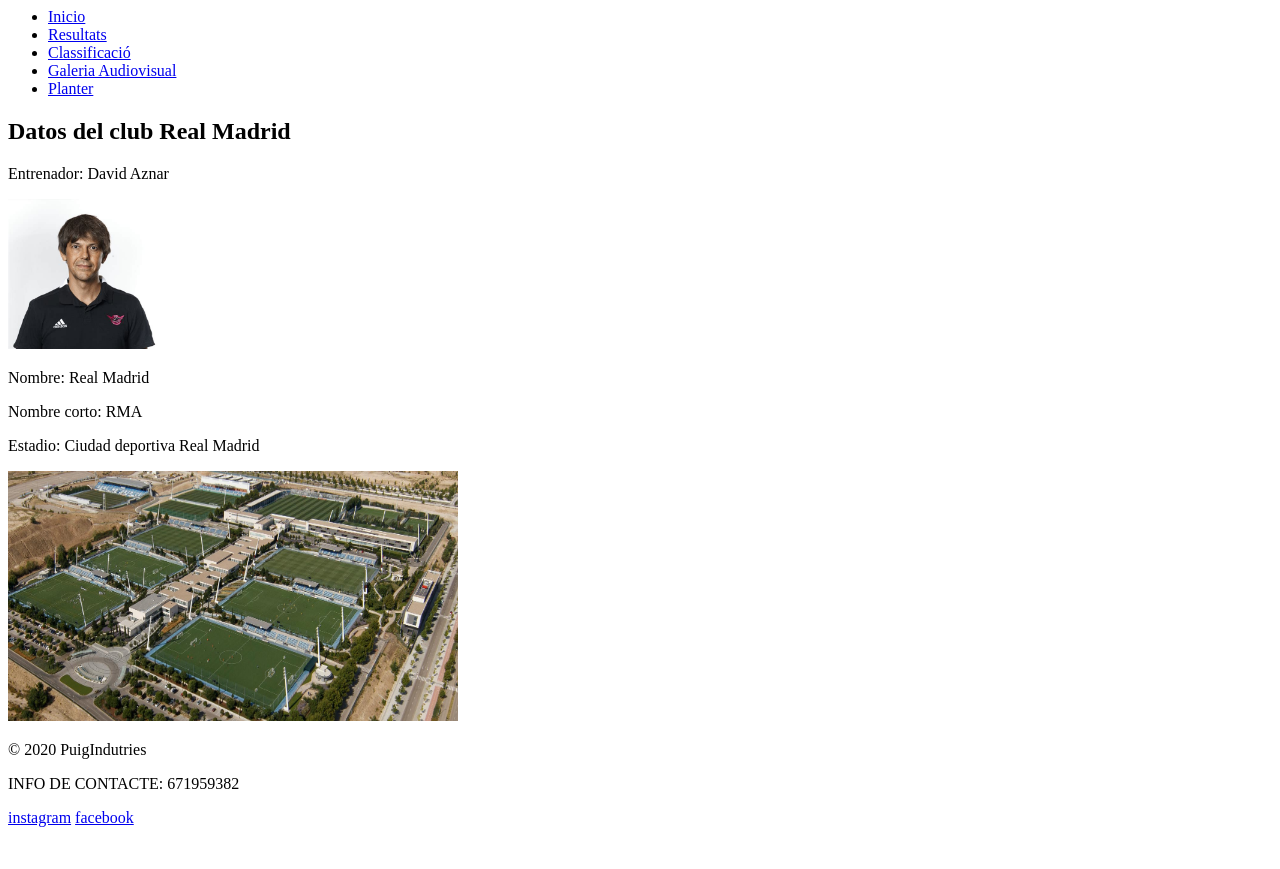
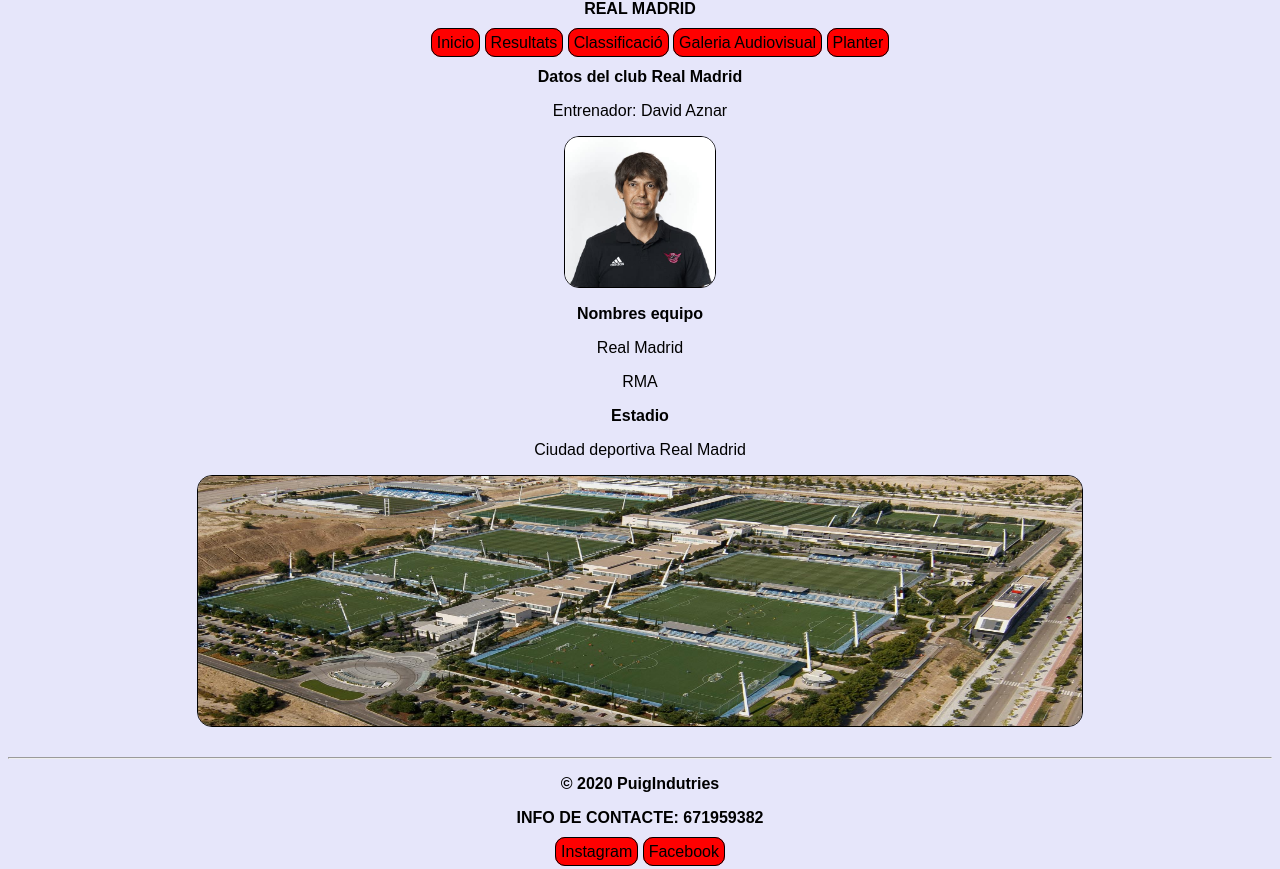
Before and after one commit to AlbertSanch/futbolfemprova, a plain HTML site: page web/infogeneral.html in a window 1280 px wide. Shown: the part 220-1089 px from the top of the page. Before the commit the page ends 1055 px from the top, so only its background shows below. Drawn offline with Linux system fonts and the light colour scheme.

Commit message:
Update infogeneral.html

```diff
--- a/web/infogeneral.html
+++ b/web/infogeneral.html
@@ -7,10 +7,12 @@
         <meta name="description" content="Practica 1">
         <meta name="keywords" content="aprender curso HTML5">
         <link rel="icon" href="../img/iberdrola/icono.jpg">
+        <link href="../css/common.css" rel="stylesheet" type="text/css">
+        <link href="../css/infogeneral.css" rel="stylesheet" type="text/css">
     </head>
     <body>
         <header>
-            <img src="../img/iberdrola/banner.jpg" alt="banner">
+            <img class="banner" src="../img/iberdrola/banner.jpg" alt="banner">
             <h1>REAL MADRID</h1>
         <nav>
             <ul>
@@ -25,17 +27,21 @@
         <main>
             <h2>Datos del club Real Madrid</h2>
             <p>Entrenador: David Aznar </p>
-            <img src="../img/planter/entrenador.jpg" alt="entrenador" width="150px" height="150px">
-            <p> Nombre: Real Madrid</p>
-            <p> Nombre corto: RMA</p>
-            <p>Estadio: Ciudad deportiva Real Madrid</p>
-            <img src="../img/estadio.jpg" alt="estadio" width="450px" height="250px">
+            <img class="entrenador" src="../img/planter/entrenador.jpg" alt="entrenador" width="150px" height="150px">
+            <h2>Nombres equipo</h2>
+            <p>Real Madrid</p>
+            <p>RMA</p>
+            <h2>Estadio</h2>
+            <p>Ciudad deportiva Real Madrid</p>
+            <img class="estadi" src="../img/estadio.jpg" alt="estadio" width="450px" height="250px">
         </main>
         <footer>
-            <p>&copy; 2020 PuigIndutries</p>
-            <p>INFO DE CONTACTE: 671959382</p>
-            <a href="https://www.instagram.com/">instagram</a>
-            <a href="https://es-es.facebook.com/">facebook</a>
+            <br>
+            <hr>
+            <p class="copyinfo">&copy; 2020 PuigIndutries</p>
+            <p class="copyinfo">INFO DE CONTACTE: 671959382</p>
+            <a href="https://www.instagram.com/" target="_blank">Instagram</a>
+            <a href="https://es-es.facebook.com/" target="_blank">Facebook</a>
         </footer>
     </body>
 </html>
```
